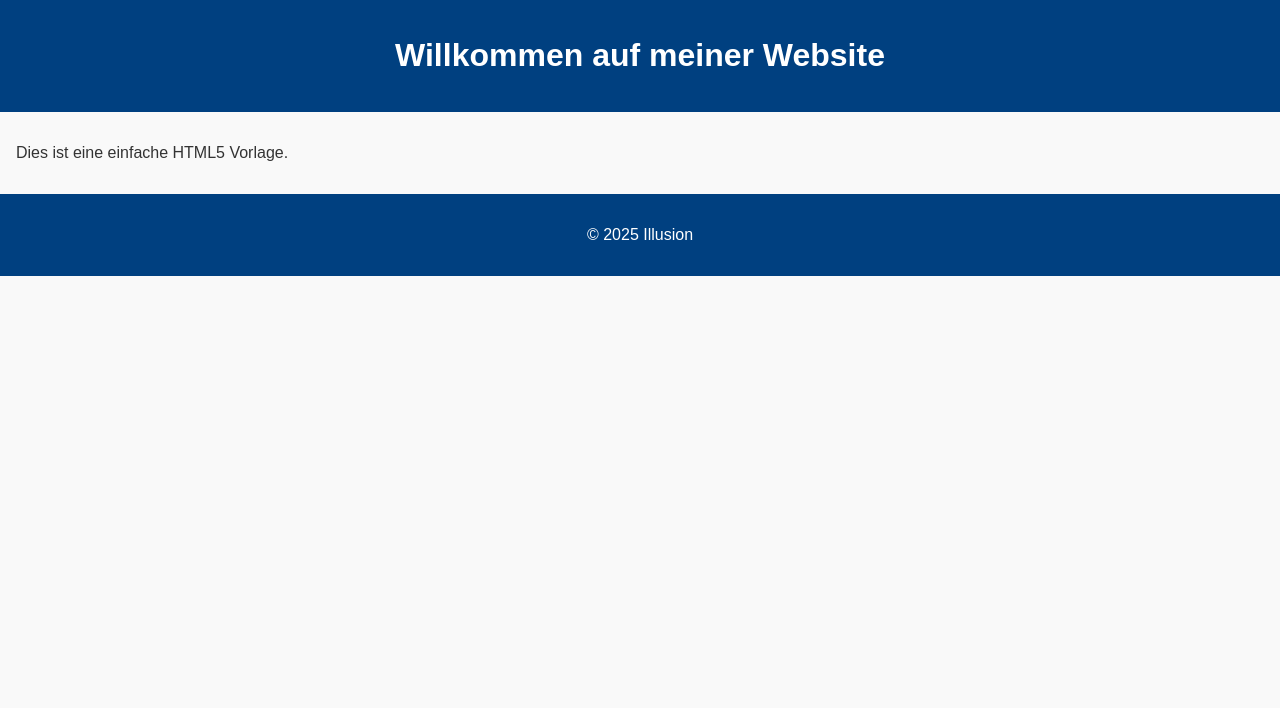
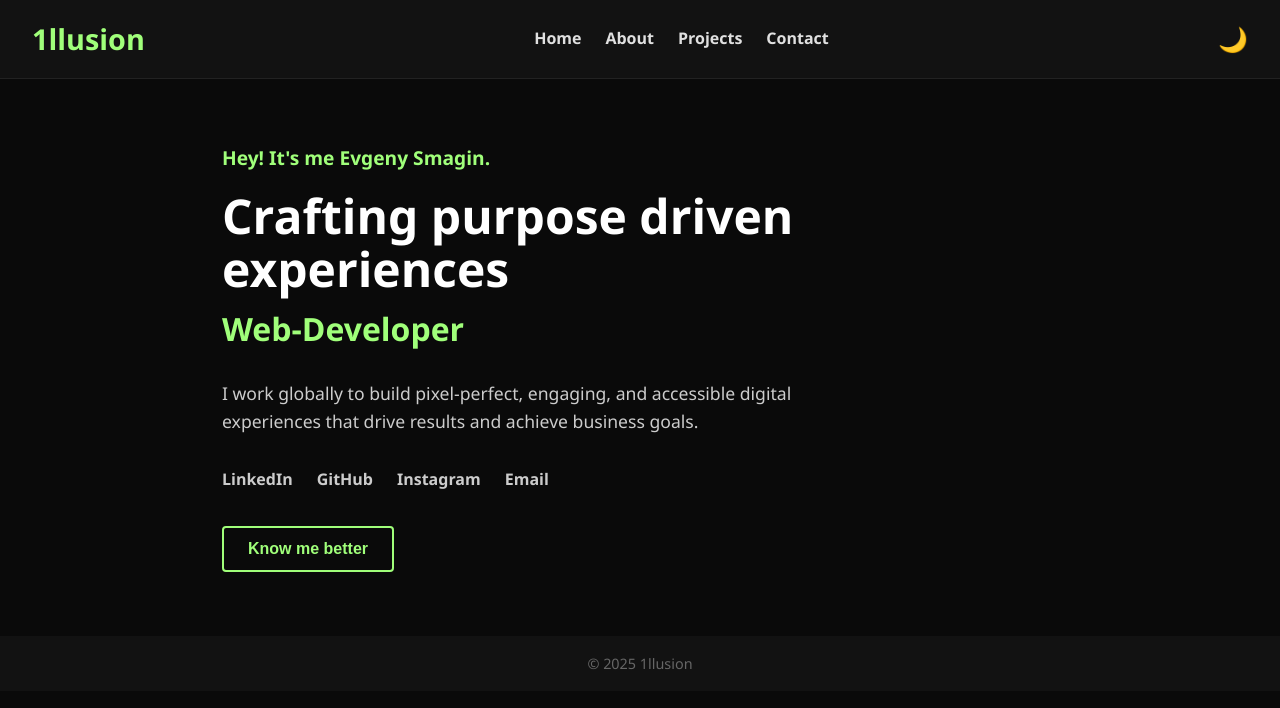
Before and after one commit to S1lentzz/illusion, a plain HTML site: page index.html in a window 1280 px wide. Drawn offline with Linux system fonts and the light colour scheme; files that its build step writes are made by us from their sources.

Commit message:
Add files via upload
Refactor website layout and functionality: update index.html, script.js, and style.css & adding other landing pages.

```diff
--- a/index.html
+++ b/index.html
@@ -1,21 +1,44 @@
 <!DOCTYPE html>
-<html lang="de">
+<html lang="en">
 <head>
     <meta charset="UTF-8" />
     <meta name="viewport" content="width=device-width, initial-scale=1.0" />
-    <title>Meine HTML Website</title>
-    <link rel="stylesheet" href="css/style.css" />
+    <title>1llusion Web-Developer</title>
+    <link rel="stylesheet" href="style.css" />
+    <script src="script.js" defer></script>
 </head>
 <body>
     <header>
-        <h1>Willkommen auf meiner Website</h1>
+        <nav class="navbar">
+            <div class="logo">1llusion</div>
+            <ul class="nav-links">
+                <li><a href="index.html" class="active">Home</a></li>
+                <li><a href="about.html">About</a></li>
+                <li><a href="projects.html">Projects</a></li>
+                <li><a href="contact.html">Contact</a></li>
+            </ul>
+            <div class="toggle-theme">🌙</div>
+        </nav>
     </header>
     <main>
-        <p>Dies ist eine einfache HTML5 Vorlage.</p>
+        <section class="intro">
+            <p class="greeting">Hey! It's me Evgeny Smagin.</p>
+            <h1>Crafting purpose driven experiences</h1>
+            <h2>Web-Developer</h2>
+            <p class="description">
+                I work globally to build pixel-perfect, engaging, and accessible digital experiences that drive results and achieve business goals.
+            </p>
+            <div class="social-links">
+                <a href="#" target="_blank" rel="noopener noreferrer">LinkedIn</a>
+                <a href="#" target="_blank" rel="noopener noreferrer">GitHub</a>
+                <a href="#" target="_blank" rel="noopener noreferrer">Instagram</a>
+                <a href="mailto:evgeny@example.com">Email</a>
+            </div>
+            <button class="btn-know-me">Know me better</button>
+        </section>
     </main>
     <footer>
-        <p>© 2025 Illusion</p>
+        <p>© 2025 1llusion</p>
     </footer>
-    <script src="js/script.js"></script>
 </body>
 </html>
--- a/script.js
+++ b/script.js
@@ -1,4 +1,23 @@
-// Main js
+// JavaScript for theme toggle and navigation interactions
+
 document.addEventListener('DOMContentLoaded', function() {
-    console.log('Website geladen und bereit.');
+    const toggleThemeBtn = document.querySelector('.toggle-theme');
+    const body = document.body;
+
+    // Load saved theme from localStorage
+    if (localStorage.getItem('theme') === 'dark') {
+        body.classList.add('dark-theme');
+        toggleThemeBtn.textContent = '☀️';
+    }
+
+    toggleThemeBtn.addEventListener('click', () => {
+        body.classList.toggle('dark-theme');
+        if (body.classList.contains('dark-theme')) {
+            toggleThemeBtn.textContent = '☀️';
+            localStorage.setItem('theme', 'dark');
+        } else {
+            toggleThemeBtn.textContent = '🌙';
+            localStorage.setItem('theme', 'light');
+        }
+    });
 });
--- a/style.css
+++ b/style.css
@@ -1,19 +1,140 @@
-/* Main CSS */
-body {
-    font-family: Arial, sans-serif;
+/* Reset and base styles */
+* {
     margin: 0;
     padding: 0;
-    background-color: #f9f9f9;
-    color: #333;
+    box-sizing: border-box;
 }
 
-header, footer {
-    background-color: #004080;
-    color: white;
-    text-align: center;
-    padding: 1em 0;
+body {
+    font-family: 'Segoe UI', Tahoma, Geneva, Verdana, sans-serif;
+    background-color: #0a0a0a;
+    color: #e0e0e0;
+    line-height: 1.6;
+    min-height: 100vh;
+    display: flex;
+    flex-direction: column;
 }
 
-main {
-    padding: 1em;
+/* Navbar styles */
+.navbar {
+    display: flex;
+    justify-content: space-between;
+    align-items: center;
+    padding: 1rem 2rem;
+    background-color: #121212;
+    border-bottom: 1px solid #222;
 }
+
+.logo {
+    font-size: 1.8rem;
+    font-weight: bold;
+    color: #a0ff7a;
+}
+
+.nav-links {
+    list-style: none;
+    display: flex;
+    gap: 1.5rem;
+}
+
+.nav-links li a {
+    color: #e0e0e0;
+    text-decoration: none;
+    font-weight: 600;
+    transition: color 0.3s ease;
+}
+
+.nav-links li a:hover {
+    color: #a0ff7a;
+}
+
+.toggle-theme {
+    cursor: pointer;
+    font-size: 1.5rem;
+    color: #a0ff7a;
+}
+
+/* Main intro section */
+.intro {
+    flex: 1;
+    padding: 4rem 2rem;
+    max-width: 900px;
+    margin: 0 auto;
+    text-align: left;
+}
+
+.greeting {
+    color: #a0ff7a;
+    font-weight: 600;
+    margin-bottom: 1rem;
+    font-size: 1.2rem;
+}
+
+.intro h1 {
+    font-size: 3rem;
+    font-weight: 900;
+    line-height: 1.1;
+    margin-bottom: 0.5rem;
+    color: #fff;
+}
+
+.intro h2 {
+    font-size: 2rem;
+    font-weight: 700;
+    color: #a0ff7a;
+    margin-bottom: 1.5rem;
+}
+
+.description {
+    font-size: 1.1rem;
+    max-width: 600px;
+    color: #ccc;
+    margin-bottom: 2rem;
+}
+
+/* Social links */
+.social-links {
+    display: flex;
+    gap: 1.5rem;
+    margin-bottom: 2rem;
+}
+
+.social-links a {
+    color: #ccc;
+    text-decoration: none;
+    font-weight: 600;
+    border-bottom: 2px solid transparent;
+    transition: color 0.3s ease, border-color 0.3s ease;
+}
+
+.social-links a:hover {
+    color: #a0ff7a;
+    border-color: #a0ff7a;
+}
+
+/* Button */
+.btn-know-me {
+    background-color: transparent;
+    border: 2px solid #a0ff7a;
+    color: #a0ff7a;
+    padding: 0.75rem 1.5rem;
+    font-size: 1rem;
+    font-weight: 700;
+    cursor: pointer;
+    border-radius: 4px;
+    transition: background-color 0.3s ease, color 0.3s ease;
+}
+
+.btn-know-me:hover {
+    background-color: #a0ff7a;
+    color: #0a0a0a;
+}
+
+/* Footer */
+footer {
+    text-align: center;
+    padding: 1rem 0;
+    background-color: #121212;
+    color: #666;
+    font-size: 0.9rem;
+}
```
Also changed, not shown: about.html (added, +33 -0 lines), contact.html (added, +37 -0 lines), projects.html (added, +37 -0 lines), 2 other files.
